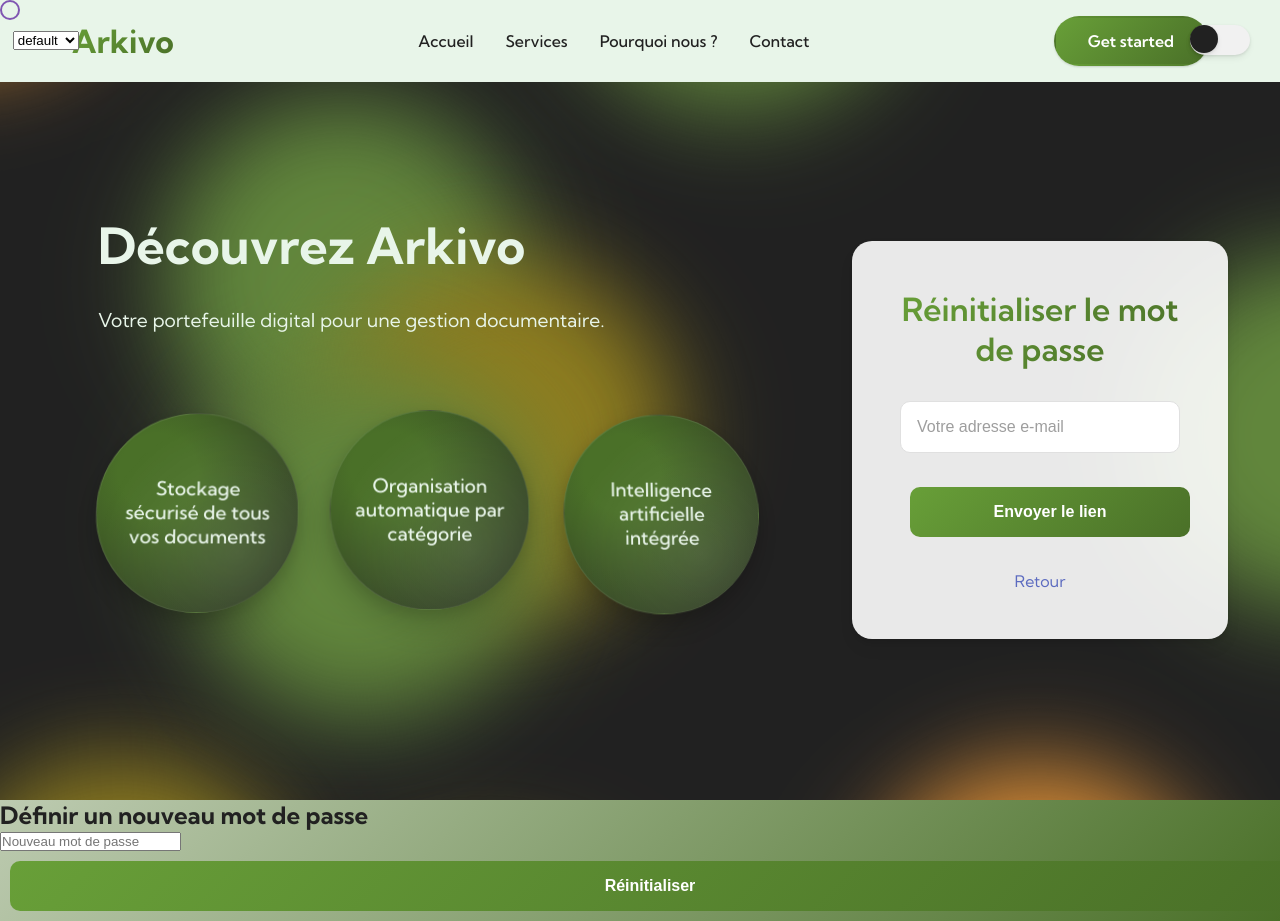
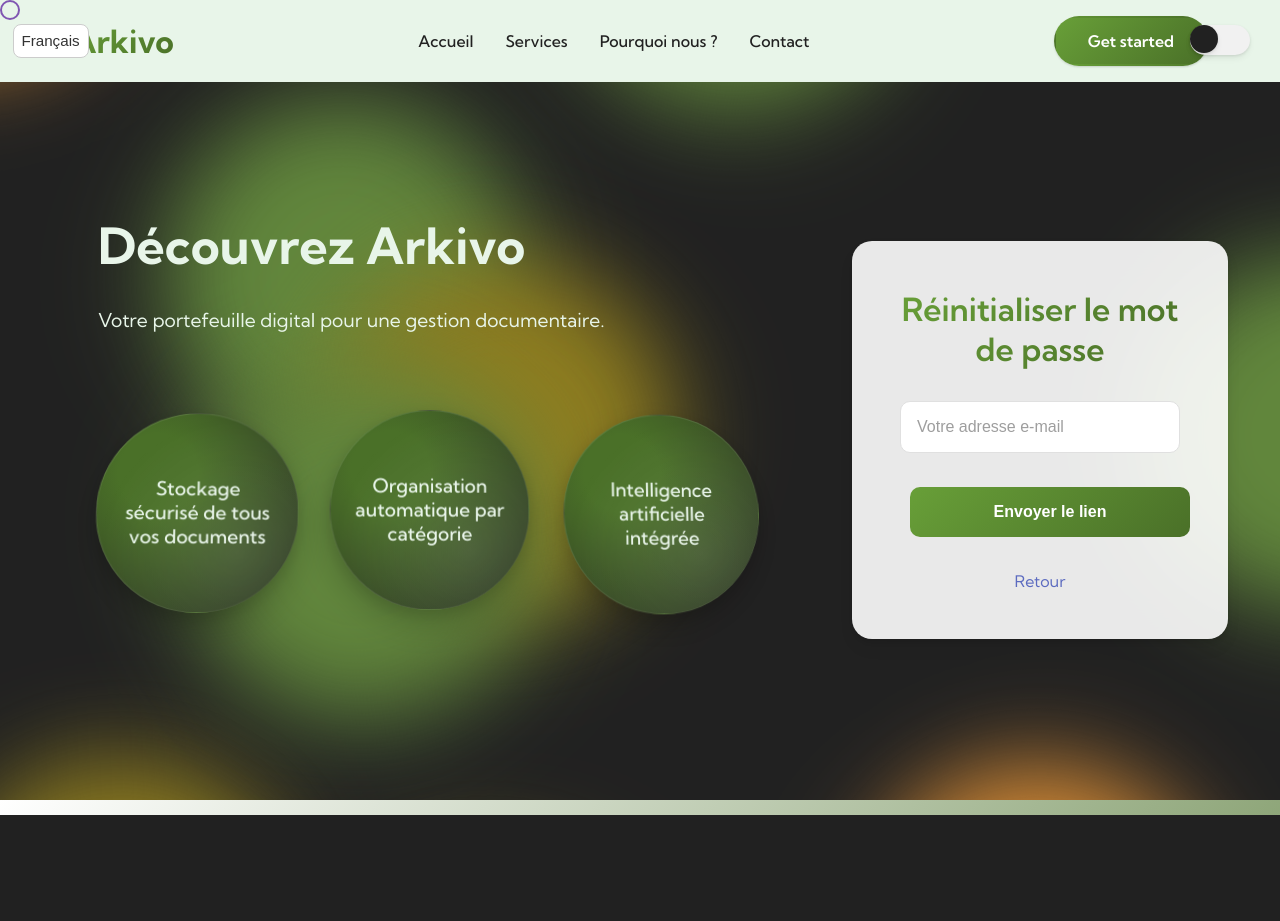
Before and after one commit to HasnaAmal/PFA, a Flask app: page /forgot in a window 1280 px wide. After the commit the page ends 815 px from the top, so only its background shows below. Run offline with Flask 3, Linux system fonts and the light colour scheme.

Commit message:
Update forgot.html

```diff
--- a/templates/forgot.html
+++ b/templates/forgot.html
@@ -4,7 +4,8 @@
 <head>
     <meta charset="UTF-8" />
     <meta name="viewport" content="width=device-width, initial-scale=1" />
-    <title>Arkivo | Portefeuille digital</title>
+    <meta name="google" content="notranslate">
+    <title class="notranslate">Arkivo | Portefeuille digital</title>
     <link href="https://fonts.googleapis.com/css2?family=Inter:wght@400;600;700&display=swap" rel="stylesheet" />
     <link rel="preconnect" href="https://fonts.googleapis.com">
     <link rel="preconnect" href="https://fonts.gstatic.com" crossorigin>
@@ -219,7 +220,7 @@
     <!-- Header -->
     <header>
         <div class="header-content">
-            <h1 class="logo">Arkivo</h1>
+            <h1 class="logo notranslate">Arkivo</h1>
             <nav>
                 <ul>
                     <li><a href="{{ url_for('index') }}" data-scroll="hero">Accueil</a></li>
@@ -234,10 +235,10 @@
             </div>
             <!---------------------------------------------------------------------->
             <div class="language-buttons">
-                <select name="" id="selectLang" onchange="changeLanguage(this)">
-                    <option value="en">English</option>
-                    <option value="ar">العربية</option>
-                    <option value="fr">default</option>
+                <select name="" id="selectLang" class="notranslate language-select"  onchange="changeLanguage(this)">
+                  <option value="en" class="notranslate">English</option>
+                  <option value="ar" class="notranslate">العربية</option>
+                  <option value="fr" class="notranslate">Français</option>
                 </select>
             </div>
 
@@ -286,13 +287,3 @@
 </body>
 
 </html>
-
-
-
-
-<h2>Définir un nouveau mot de passe</h2>
-    <form method="POST">
-        <input type="hidden" name="token" value="{{ token }}">
-        <input type="password" name="password" placeholder="Nouveau mot de passe" required>
-        <button type="submit">Réinitialiser</button>
-    </form>
```
